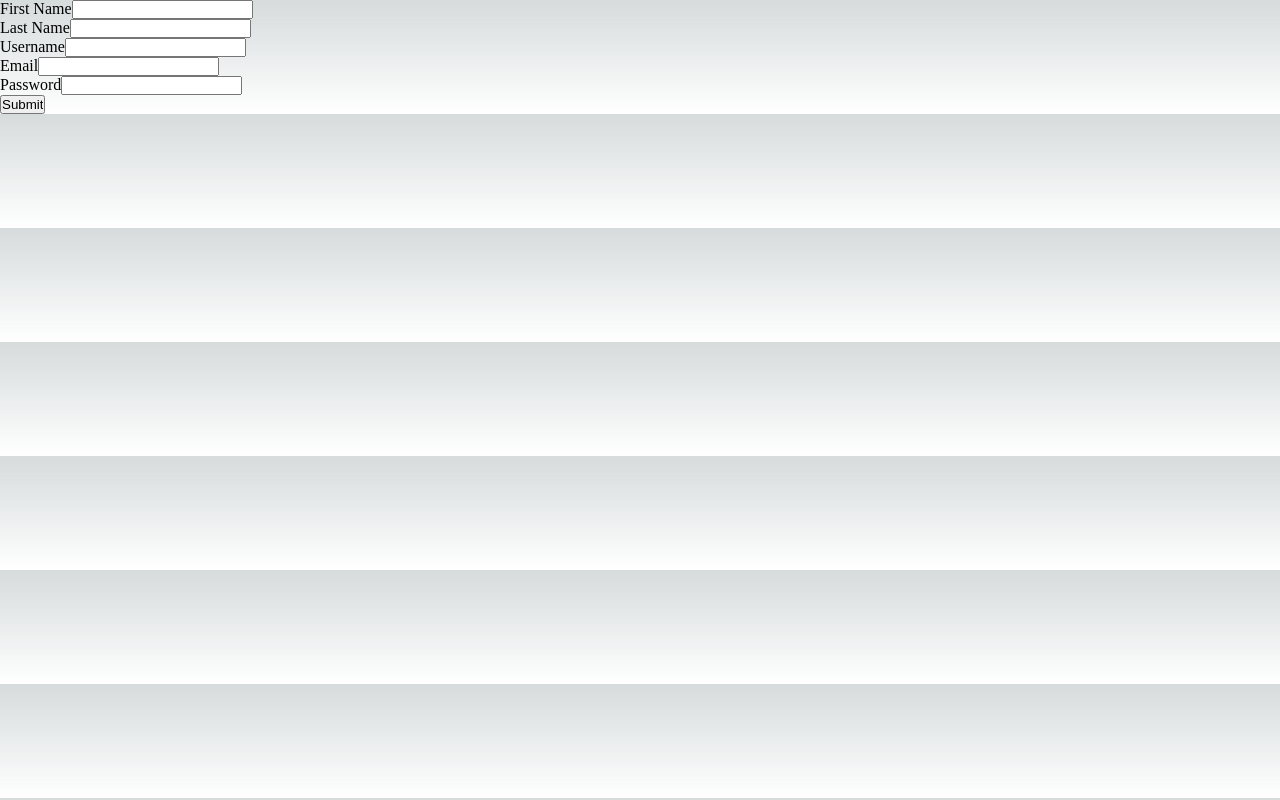
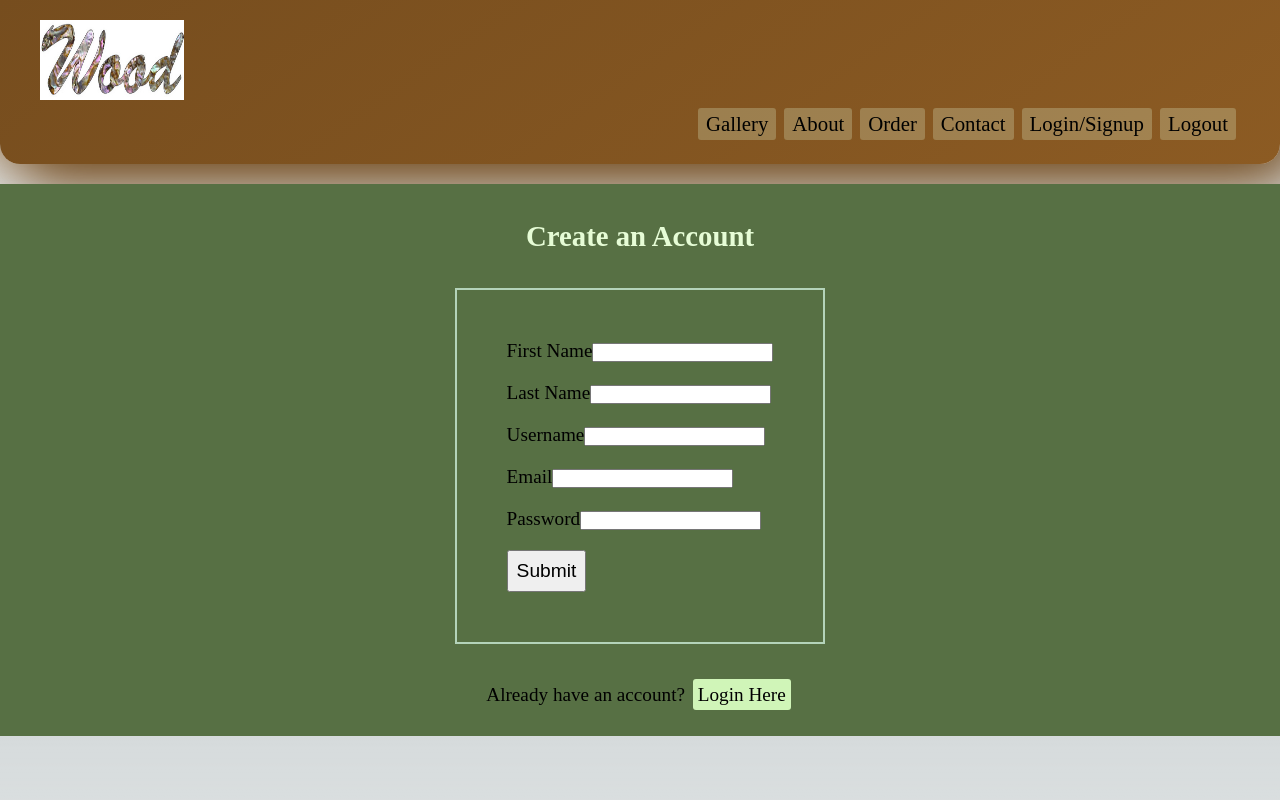
Before and after one commit to mariahmcdaniel/wood-guitars-ui, a Next.js app: page /register in a window 1280 px wide. Built offline with nearby package versions, Linux system fonts and the light colour scheme.

Commit message:
styling registration form

```diff
--- a/components/nav.js
+++ b/components/nav.js
@@ -80,9 +80,9 @@ export default function Nav(){
       </Li>
       <Li>
         <Link
-          href="/"
+          href="/register"
         >
-          Login/Register
+          Login/Signup
         </Link>
       </Li>
       <Li>
--- a/pages/register.js
+++ b/pages/register.js
@@ -1,8 +1,51 @@
 import { useForm } from "react-hook-form";
-import { useMutation } from "@apollo/client";
 import Auth from "@/utils/auth";
-import ADD_USER from "@/utils/mutations";
 import { newUser } from "@/utils/addUser";
+import styled from "styled-components";
+import Layout from "@/components/layout"
+import Link from "next/link";
+// import { useMutation } from "@apollo/client";
+// import ADD_USER from "@/utils/mutations";
+
+const Div = styled.div`
+display: flex;
+flex-direction: column;
+align-items: center;
+`
+const H1 = styled.h1`
+font-size: clamp(1.4rem, 4vw, 1.8rem);
+color: #E6FCD6;
+display: flex;
+justify-content:center;
+padding: calc(10px + 2vw);
+text-align: center;
+`;
+
+const Form = styled.form`
+margin-bottom: 40px;
+font-size: clamp(.8rem, 4vw, 1.2rem);
+border: 2px solid #B4D3BA;
+padding: 50px;
+`
+const Paragraph = styled.p`
+font-size:clamp(.8rem, 4vw, 1.2rem);
+margin-bottom: 30px;
+`
+const StyledLink = styled(Link)`
+background-color: #D0F5B8;
+font-size:clamp(.8rem, 4vw, 1.2rem);
+padding:5px;
+border-radius: 3px;
+margin-left: 3px;
+margin-right:3px;
+`
+const FormInput = styled.input`
+margin-bottom: 20px;
+`
+const SubmitInput = styled.input`
+font-size: clamp(.8rem, 4vw, 1.2rem);
+padding: 8px;
+`
 
 export default function Register() {
   // const [addUser, { error }] = useMutation(ADD_USER);
@@ -14,10 +57,13 @@ export default function Register() {
 
 
   return (
-    <form onSubmit={handleSubmit(onSubmit)}>
+    <Layout>
+    <Div>
+      <H1>Create an Account</H1>
+    <Form onSubmit={handleSubmit(onSubmit)}>
       <div className="form-control">
         <label>First Name</label>
-        <input {...register("firstName", {
+        <FormInput {...register("firstName", {
         required: <p style={{ color: "red" }}>Name fields are required</p>,
         maxLength: 20,
         pattern: {
@@ -28,7 +74,7 @@ export default function Register() {
       </div>
       <div className="form-control">
         <label>Last Name</label>
-        <input {...register("lastName", {
+        <FormInput {...register("lastName", {
         required: <p style={{ color: "red" }}>Name fields are required</p>,
         maxLength: 20,
         pattern: {
@@ -39,7 +85,7 @@ export default function Register() {
       </div>
       <div className="form-control">
         <label>Username</label>
-        <input {...register("username", {
+        <FormInput {...register("username", {
         required: <p style={{ color: "red" }}>Please enter a username.</p>,
         maxLength: 20,
         pattern: {
@@ -50,7 +96,7 @@ export default function Register() {
       </div>
       <div className="form-control">
         <label>Email</label>
-        <input {...register("email", {
+        <FormInput {...register("email", {
         required: <p style={{ color: "red" }}>email is required for registration</p>,
         pattern: {
           value: /^[a-zA-Z0-9.!#$%&'*+/=?^_`{|}~-]+@[a-zA-Z0-9-]+(?:\.[a-zA-Z0-9-]+)*$/,
@@ -60,7 +106,7 @@ export default function Register() {
       </div>
       <div className="form-control">
         <label>Password</label>
-        <input type="password" {...register("password", {
+        <FormInput type="password" {...register("password", {
         required: <p style={{ color: "red" }}>Password field is required</p>,
         maxLength: 20,
         pattern: {
@@ -69,7 +115,10 @@ export default function Register() {
         }
       })} />
       </div>
-      <input type="submit" />
-    </form>
+      <SubmitInput type="submit" />
+    </Form>
+    <Paragraph>Already have an account? <StyledLink href="/login">Login Here</StyledLink></Paragraph>
+    </Div>
+    </Layout>
   );
 }
```
